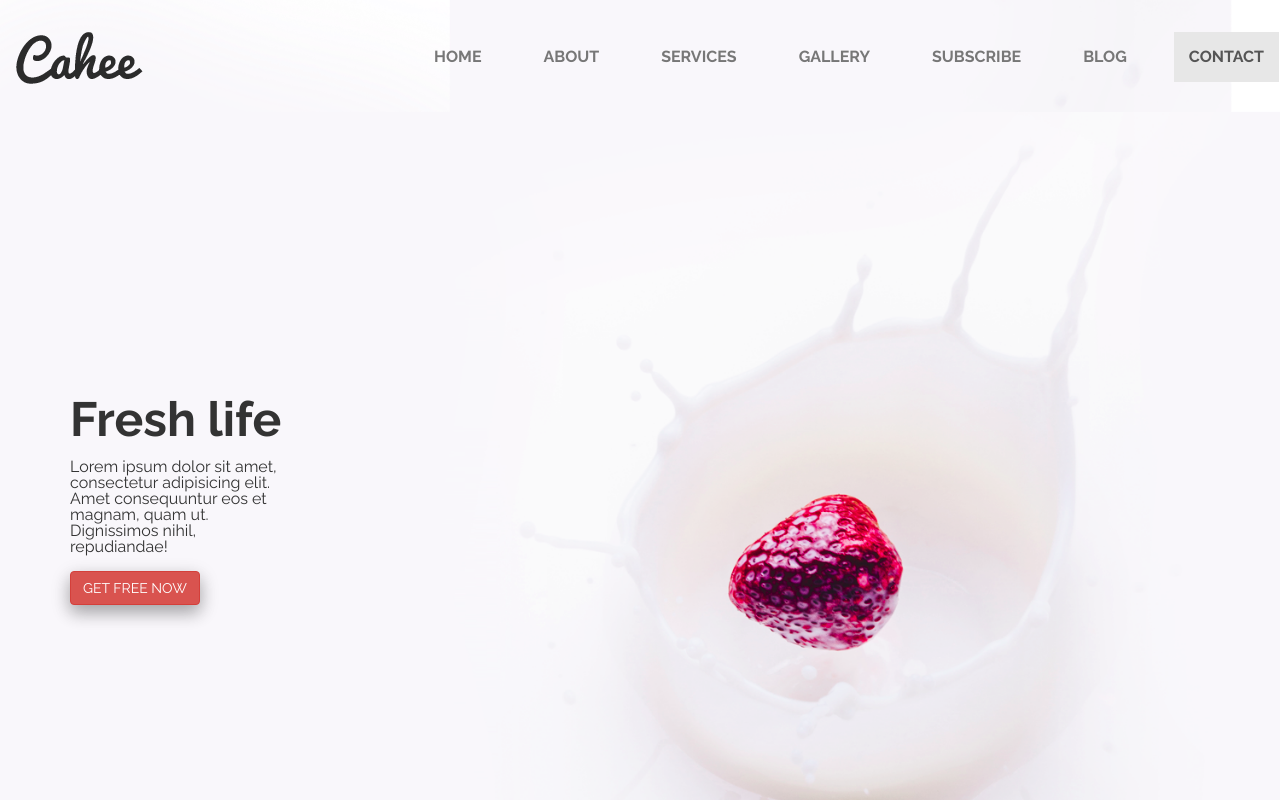
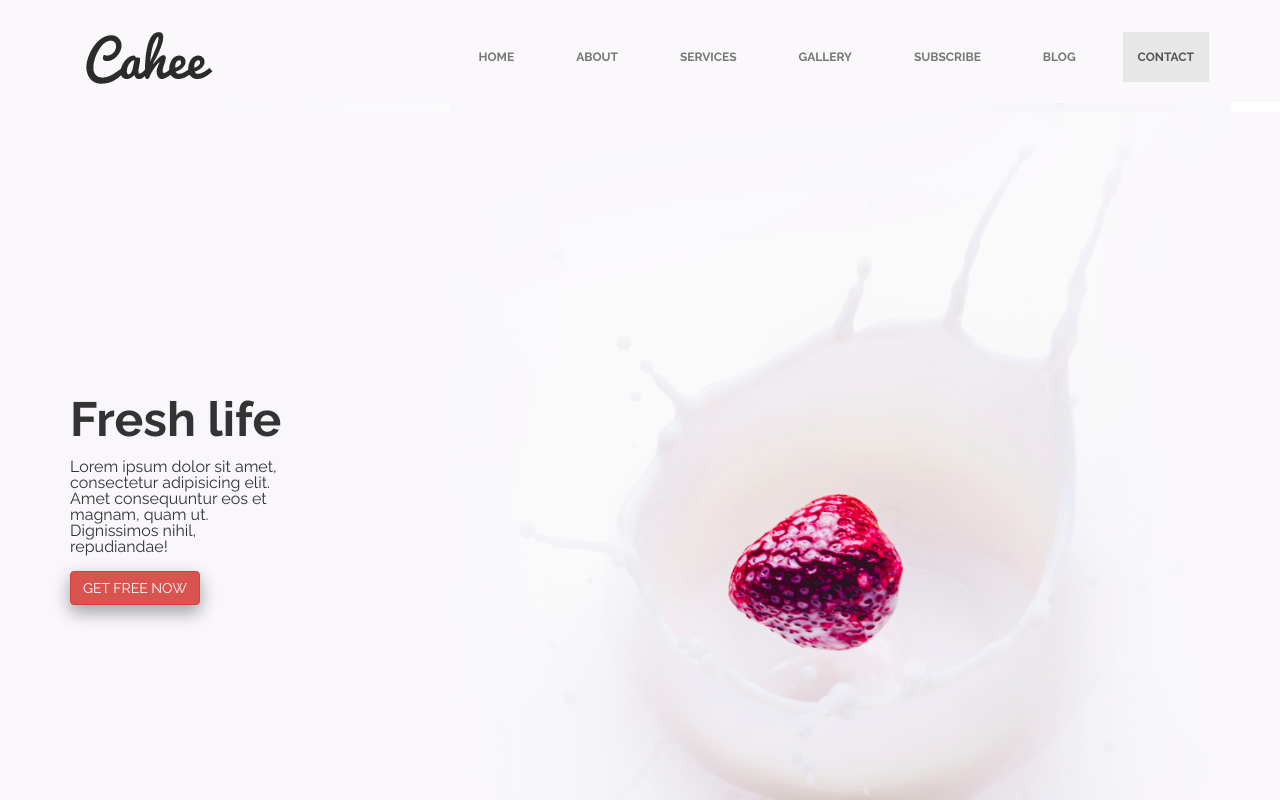
Before and after one commit to ewanaroznik/WeeklyWebChallenge-2, a plain HTML site: page index.html in a window 1280 px wide. Shown: the top 800 px of the page. Drawn offline with nearby package versions, Linux system fonts and the light colour scheme.

Commit message:
Navbar fixed

```diff
--- a/css/main.css
+++ b/css/main.css
@@ -17,8 +17,12 @@ body {
     position: relative;
 }
 
+a {
+    background-color: transparent;
+}
+
 .navbar {
-    background-color: transparent;
+    background-color: #faf8fb;
     border:0;
 }
 
@@ -30,17 +34,12 @@ nav img {
 nav li {
     padding: 1rem;
     font-weight: 700;
-    font-size: 1rem;
+    font-size: 0.75rem;
     margin-top: 1rem;
 }
 
 .navbar-nav li a:hover{
     color: lightgreen !important;
-    background-color: transparent !important;
-}
-
-.navbar-nav li a:active{
-    background-color: transparent !important;
 }
 
 .text-box {
--- a/index.html
+++ b/index.html
@@ -14,10 +14,9 @@
     <link href="https://fonts.googleapis.com/css?family=Raleway:400,700&amp;subset=latin-ext" rel="stylesheet">
 </head>
 <body data-spy="scroll" data-target=".navbar">
-    <section class="home-bg">
+
+    <nav class="navbar navbar-fixed-top navbar-default" role="navigation">
         <div class="container">
-            <div class="home">
-                <nav class="navbar navbar-fixed-top navbar-default" role="navigation">
             <img src="img/logo.png" alt="logo">
             <ul class="nav navbar-nav text-uppercase navbar-right">
                 <li><a href="#home">home</a></li>
@@ -28,7 +27,13 @@
                 <li><a href="#blog">blog</a></li>
                 <li><a href="#contact">contact</a></li>
             </ul>
+        </div>
     </nav>
+
+    <section class="home-bg">
+        <div class="container">
+            <div class="home">
+
                 <div class="text-box " id="home">
                     <span class="home-title">Fresh life</span>
                     <p class="home-paragraph">Lorem ipsum dolor sit amet, consectetur adipisicing elit. Amet consequuntur eos et magnam, quam ut. Dignissimos nihil, repudiandae!</p>
```
Lines whose indentation alone changed are shown as unchanged.
